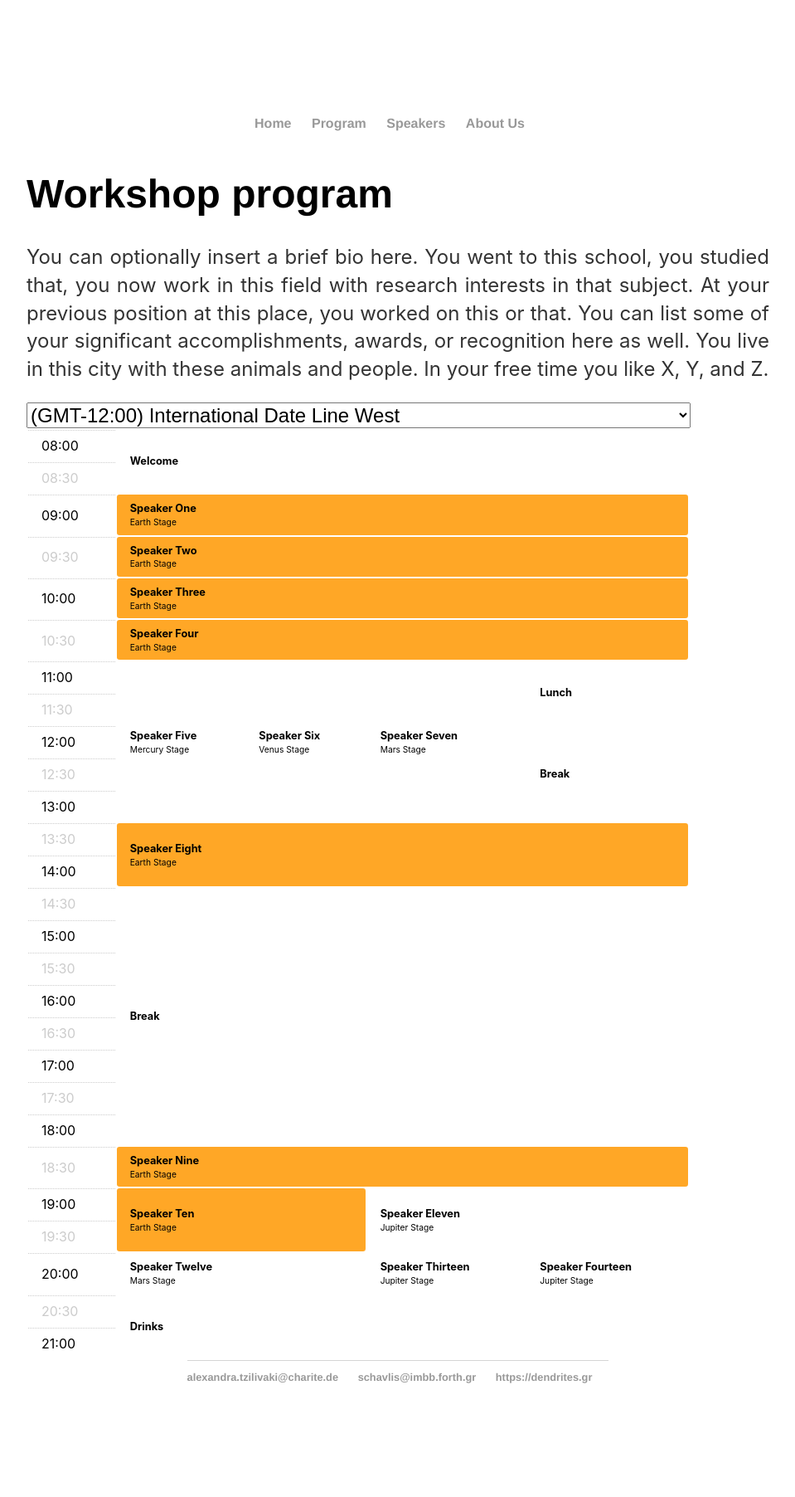
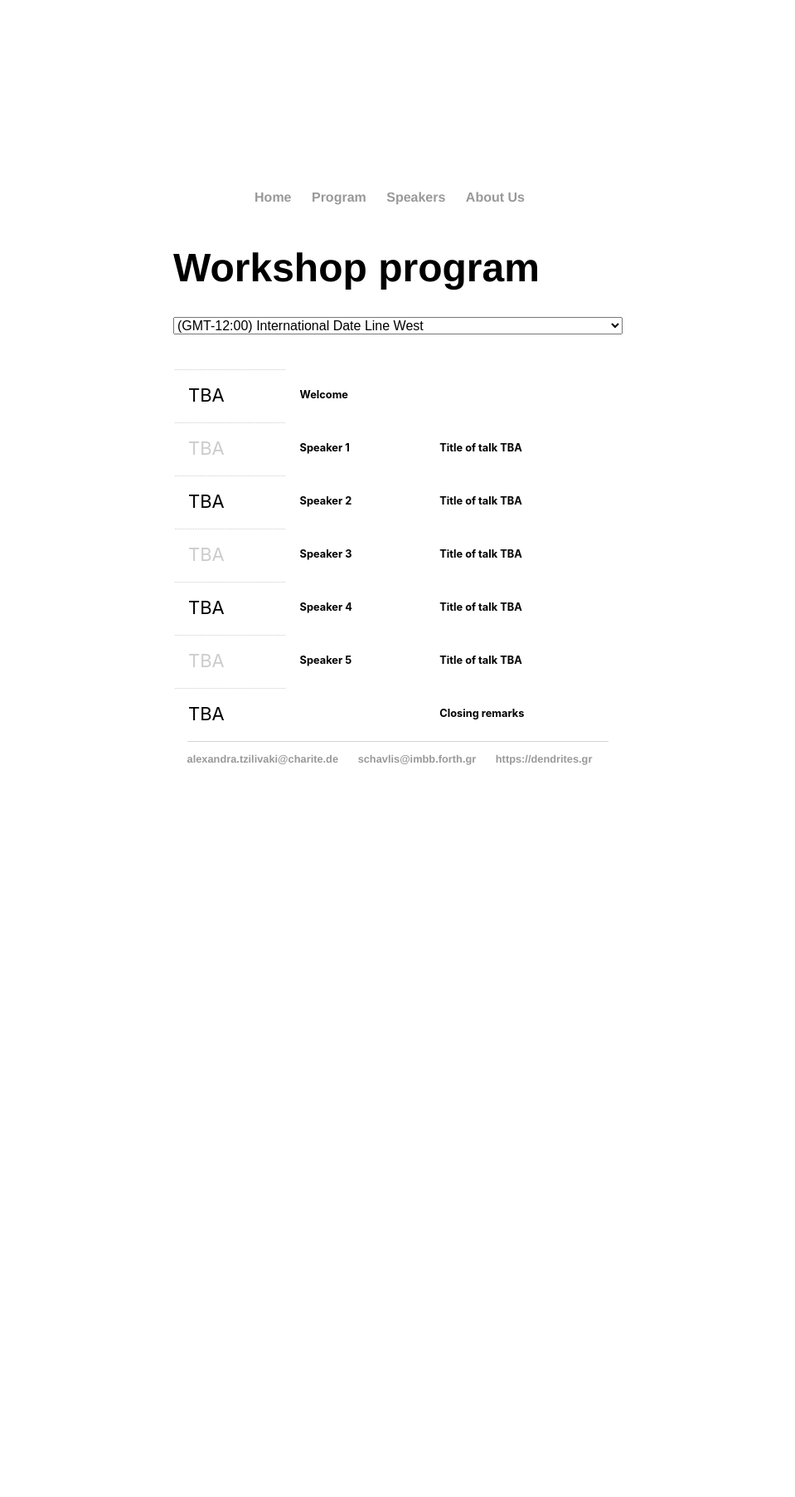
Before and after one commit to spirosChv/ocns2021interneurons, a Jekyll site: the page built from program/index.html, in a window 1280 px wide. Shown: the whole page at 83% size, without its empty margins (160-1119 px from the left). Built offline with Jekyll 4.4.1, drawn with Linux system fonts in a browser that asks for light colours; after the commit the page ends 1148 px from its top, so only the background shows below that.

Commit message:
Update index.html

```diff
--- a/program/index.html
+++ b/program/index.html
@@ -1,18 +1,12 @@
 ---
 layout: default
-title: Speakers
+title: Workshop Program
 ---
 
-		<div class="blurb">
+		<div class="custom-select">
 			<h1>Workshop program</h1>
-			<p>You can optionally insert a brief bio here.
-				You went to this school, you studied that,
-				you now work in this field with research interests in that subject.
-				At your previous position at this place, you worked on this or that.
-				You can list some of your significant accomplishments, awards, or recognition here as well.
-				You live in this city with these animals and people.
-				In your free time you like X, Y, and Z.</p>
-			<select style="font-size:24px">
+
+			<select style="font-size:16px">
 				<option timeZoneId="1" gmtAdjustment="GMT-12:00" useDaylightTime="0" value="-12">(GMT-12:00) International Date Line West</option>
 				<option timeZoneId="2" gmtAdjustment="GMT-11:00" useDaylightTime="0" value="-11">(GMT-11:00) Midway Island, Samoa</option>
 				<option timeZoneId="3" gmtAdjustment="GMT-10:00" useDaylightTime="0" value="-10">(GMT-10:00) Hawaii</option>
@@ -96,107 +90,42 @@ title: Speakers
 				<option timeZoneId="81" gmtAdjustment="GMT+12:00" useDaylightTime="0" value="12">(GMT+12:00) Fiji, Kamchatka, Marshall Is.</option>
 				<option timeZoneId="82" gmtAdjustment="GMT+13:00" useDaylightTime="0" value="13">(GMT+13:00) Nuku'alofa</option>
 				</select>
-			<table>
+			<br><br><br>
+			<table style="font-size:22px; line-height:45px">
 			    <body>
 				<tr>
-				    <th>08:00</th>
-				    <td colspan="4" rowspan="2" class="stage-saturn">Welcome</td>
+				    <th>TBA</th>
+				    <td colspan="10" rowspan="1" class="blurb">Welcome</td>
 				</tr>
 				<tr>
-				    <th>08:30</th>
+				    <th>TBA</th>
+				    <td colspan="10" rowspan="1" class="blurb">Speaker 1</td>
+				    <td colspan="10" rowspan="1" class="blurb">Title of talk TBA</td>
 				</tr>
 				<tr>
-				    <th>09:00</th>
-				    <td colspan="4" class="stage-earth">Speaker One <span>Earth Stage</span></td>
+				    <th>TBA</th>
+				    <td colspan="10" rowspan="1" class="blurb">Speaker 2</td>
+				    <td colspan="10" rowspan="1" class="blurb">Title of talk TBA</td>
 				</tr>
 				<tr>
-				    <th>09:30</th>
-				    <td colspan="4" class="stage-earth">Speaker Two <span>Earth Stage</span></td>
+				    <th>TBA</th>
+				    <td colspan="10" rowspan="1" class="blurb">Speaker 3</td>
+				    <td colspan="10" rowspan="1" class="blurb">Title of talk TBA</td>
 				</tr>
 				<tr>
-				    <th>10:00</th>
-				    <td colspan="4" class="stage-earth">Speaker Three <span>Earth Stage</span></td>
+				    <th>TBA</th>
+				    <td colspan="10" rowspan="1" class="blurb">Speaker 4</td>
+				    <td colspan="10" rowspan="1" class="blurb">Title of talk TBA</td>
 				</tr>
 				<tr>
-				    <th>10:30</th>
-				    <td colspan="4" class="stage-earth">Speaker Four <span>Earth Stage</span></td>
+				    <th>TBA</th>
+				    <td colspan="10" rowspan="1" class="blurb">Speaker 5</td>
+				    <td colspan="10" rowspan="1" class="blurb">Title of talk TBA</td>
 				</tr>
 				<tr>
-				    <th>11:00</th>
-				    <td rowspan="5" class="stage-mercury">Speaker Five <span>Mercury Stage</span></td>
-				    <td rowspan="5" class="stage-venus">Speaker Six <span>Venus Stage</span></td>
-				    <td rowspan="5" class="stage-mars">Speaker Seven <span>Mars Stage</span></td>
-				    <td rowspan="2" class="stage-saturn">Lunch</td>
-				</tr>
-				<tr>
-				    <th>11:30</th>
-				</tr>
-				<tr>
-				    <th>12:00</th>
-				    <td rowspan="3" class="stage-saturn">Break</td>
-				</tr>
-				<tr>
-				    <th>12:30</th>
-				</tr>
-				<tr>
-				    <th>13:00</th>
-				</tr>
-				<tr>
-				    <th>13:30</th>
-				    <td colspan="4" rowspan="2" class="stage-earth">Speaker Eight <span>Earth Stage</span></td>
-				</tr>
-				<tr>
-				    <th>14:00</th>
-				</tr>
-				<tr>
-				    <th>14:30</th>
-				    <td colspan="4" rowspan="8" class="stage-saturn">Break</td>
-				</tr>
-				<tr>
-				    <th>15:00</th>
-				</tr>
-				<tr>
-				    <th>15:30</th>
-				</tr>
-				<tr>
-				    <th>16:00</th>
-				</tr>
-				<tr>
-				    <th>16:30</th>
-				</tr>
-				<tr>
-				    <th>17:00</th>
-				</tr>
-				<tr>
-				    <th>17:30</th>
-				</tr>
-				<tr>
-				    <th>18:00</th>
-				</tr>
-				<tr>
-				    <th>18:30</th>
-				    <td colspan="4" class="stage-earth">Speaker Nine <span>Earth Stage</span></td>
-				</tr>
-				<tr>
-				    <th>19:00</th>
-				    <td colspan="2" rowspan="2" class="stage-earth">Speaker Ten <span>Earth Stage</span></td>
-				    <td colspan="2" rowspan="2" class="stage-jupiter">Speaker Eleven <span>Jupiter Stage</span></td>
-				</tr>
-				<tr>
-				    <th>19:30</th>
-				</tr>
-				<tr>
-				    <th>20:00</th>
-				    <td colspan="2" class="stage-mars">Speaker Twelve <span>Mars Stage</span></td>
-				    <td class="stage-jupiter">Speaker Thirteen <span>Jupiter Stage</span></td>
-				    <td class="stage-jupiter">Speaker Fourteen <span>Jupiter Stage</span></td>
-				</tr>
-				<tr>
-				    <th>20:30</th>
-				    <td colspan="4" rowspan="2" class="stage-saturn">Drinks</td>
-				</tr>
-				<tr>
-				    <th>21:00</th>
+				    <th>TBA</th>
+				    <td colspan="10" rowspan="1" class="blurb"></td>
+				    <td colspan="10" rowspan="1" class="blurb">Closing remarks</td>
 				</tr>
 			    </body>
 			</table>
```
